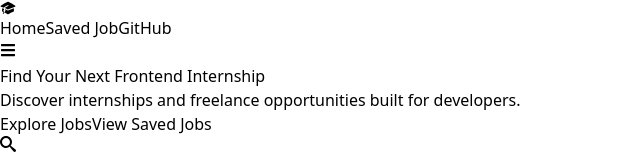
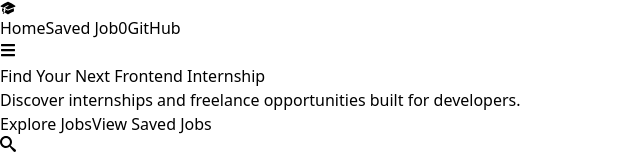
Before and after one commit to Hard1stf/DevLaunch-Jobs, a React (Vite) app: page / in a window 1280 px wide. Shown: the top 156 px of the page, without its empty margins (0-640 px from the left). Built offline with nearby package versions, Linux system fonts and the light colour scheme.

Commit message:
perf/UI(Layout/Home/Navbar/JobDetail/SavedJobs): Implement saved-jobs counter on Navbar Saved Jobs

```diff
--- a/src/Pages/Home.jsx
+++ b/src/Pages/Home.jsx
@@ -17,7 +17,7 @@ const Home = ({savedJobs, toggleSaveJobs}) => {
 
     if(loading) {
       return(
-        <Layout>
+        <Layout savedJobs={savedJobs}>
           <SkeletonGrid />
         </Layout>
       )
@@ -25,7 +25,7 @@ const Home = ({savedJobs, toggleSaveJobs}) => {
 
     if(error){
       return(
-        <Layout>
+        <Layout savedJobs={savedJobs}>
           <ErrorMessage message={error}/>
         </Layout>
       )
@@ -36,7 +36,7 @@ const Home = ({savedJobs, toggleSaveJobs}) => {
 
   return (
     <>
-      <Layout>
+      <Layout savedJobs={savedJobs}>
         <Hero />
         <SearchBar searchTerm={searchTerm} setSearchTerm={setSearchTerm} />
         <Filters selectedType={selectedType} setSelectedType={setSelectedType} />
--- a/src/Pages/JobDetails.jsx
+++ b/src/Pages/JobDetails.jsx
@@ -17,7 +17,7 @@ const JobDetails = ({ savedJobs, toggleSaveJobs }) => {
   if(!job){
     return(
       <>
-      <Layout>
+      <Layout savedJobs={savedJobs}>
         <EmptyState
           title={"Job Not Found"}
           desc={"The job listing you requested does not exist or may have been removed."}
@@ -31,7 +31,7 @@ const JobDetails = ({ savedJobs, toggleSaveJobs }) => {
 
   return (
     <>
-    <Layout>
+    <Layout savedJobs={savedJobs}>
       <section className="w-full flex justify-center px-4 py-10">
         <div className="w-full max-w-3xl h-fit mt-10 relative border-slate-700 border px-4 p-8 flex flex-col gap-4">
           <div className="w-fit absolute flex items-center justify-center top-10 right-5">
--- a/src/Pages/SavedJobs.jsx
+++ b/src/Pages/SavedJobs.jsx
@@ -21,7 +21,7 @@ const SavedJobs = ({ savedJobs }) => {
 
   if (savedJobData.length === 0) {
     return (
-      <Layout>
+      <Layout savedJobs={savedJobs}>
         <EmptyState
           title={'No Saved Jobs Yet'}
           desc={"Start saving jobs you're interested in and they'll appear here."}
@@ -32,7 +32,7 @@ const SavedJobs = ({ savedJobs }) => {
 
   return (
     <>
-      <Layout>
+      <Layout savedJobs={savedJobs}>
         <section className="w-full flex justify-center px-4 py-10">
           <div className="w-full lg:w-3/4 mt-10 p-4 overflow-x-auto">
             <table className="table-auto w-full border-separate border-spacing-1">
--- a/src/components/Navbar/Navbar.jsx
+++ b/src/components/Navbar/Navbar.jsx
@@ -3,7 +3,7 @@ import { FaBars, FaTimes } from 'react-icons/fa';
 import { HiAcademicCap } from 'react-icons/hi2';
 import { NavLink } from "react-router-dom";
 
-const Navbar = () => {
+const Navbar = ({ savedJobs = [] }) => {
   const [isMenuOpen, setIsMenuOpen] = useState(false);
   const navLinkStyle = ({isActive}) => isActive ? "text-cyan-400" : "hover:text-cyan-400 transition-colors duration-300";
 
@@ -17,7 +17,9 @@ const Navbar = () => {
 
           <div className="hidden md:flex items-center gap-3 font-semibold">
             <NavLink to="/" className={navLinkStyle}>Home</NavLink>
-            <NavLink to="/saved-jobs" className={navLinkStyle}>Saved Job</NavLink>
+            <NavLink to="/saved-jobs" className={navLinkStyle}>
+              Saved Job
+              <span className="ml-1 px-2 py-0.5 text-xs rounded-full bg-cyan-500 text-black font-bold">{savedJobs?.length || 0}</span></NavLink>
             <a href="https://github.com/Hard1stf" target='_blank' rel="noopener noreferrer" className='cursor-pointer hover:text-cyan-400 transition-color duration-300'>GitHub</a>
           </div>
 
--- a/src/components/layout/Layout.jsx
+++ b/src/components/layout/Layout.jsx
@@ -1,10 +1,10 @@
 import Footer from "../Footer/Footer";
 import Navbar from "../Navbar/Navbar";
 
-const Layout = ({ children }) => {
+const Layout = ({ children, savedJobs }) => {
   return <>
     <div className="bg-black min-h-screen text-slate-300 flex flex-col">
-        <Navbar />
+        <Navbar savedJobs={savedJobs}/>
         <main className="flex-grow w-full">
             {children}
         </main>
```
